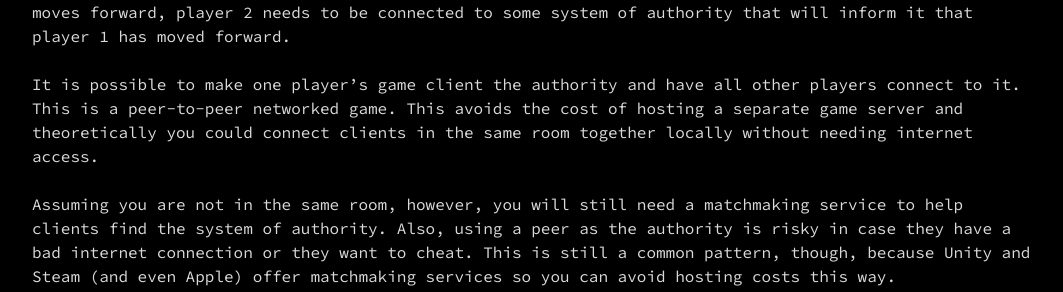
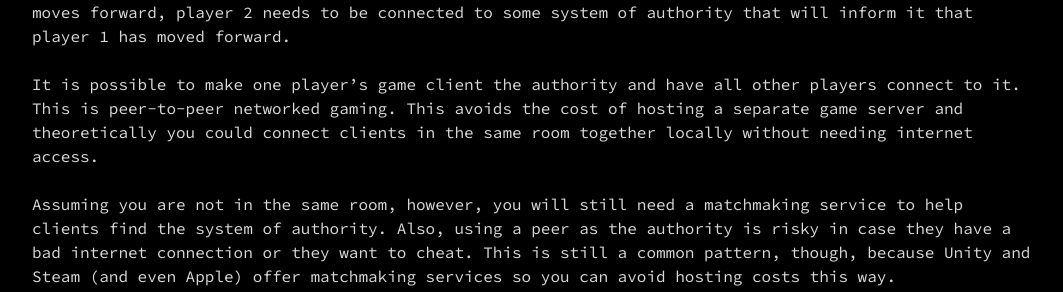
Before and after one commit to hyperboloid/asidequest, a Jekyll site: the page built from _posts/2020-08-03-multiplayer-game-server.md, in a window 1280 px wide. Shown: the part 474-766 px from the top of the page, without its empty margins (108-1171 px from the left). Built offline with Jekyll 4.4.1, drawn with Linux system fonts in a browser that asks for light colours.

Commit message:
Security update.

```diff
--- a/_posts/2020-08-03-multiplayer-game-server.md
+++ b/_posts/2020-08-03-multiplayer-game-server.md
@@ -16,7 +16,7 @@ Networked Games
 ---
 In networked gaming, each player interacts with the game through a game client installed on their local machine. Something needs to coordinate changes in game state between the game clients. So if player 1 moves forward, player 2 needs to be connected to some system of authority that will inform it that player 1 has moved forward.<br><br>
 
-It is possible to make one player's game client the authority and have all other players connect to it. This is a peer-to-peer networked game. This avoids the cost of hosting a separate game server and theoretically you could connect clients in the same room together locally without needing internet access.<br><br>
+It is possible to make one player's game client the authority and have all other players connect to it. This is peer-to-peer networked gaming. This avoids the cost of hosting a separate game server and theoretically you could connect clients in the same room together locally without needing internet access.<br><br>
 
 Assuming you are not in the same room, however, you will still need a matchmaking service to help clients find the system of authority. Also, using a peer as the authority is risky in case they have a bad internet connection or they want to cheat. This is still a common pattern, though, because Unity and Steam (and even Apple) offer matchmaking services so you can avoid hosting costs this way.<br><br>
 
```
Also changed, not shown: other parts of _posts/2020-08-03-multiplayer-game-server.md (+1 -1 lines), Gemfile.lock.
